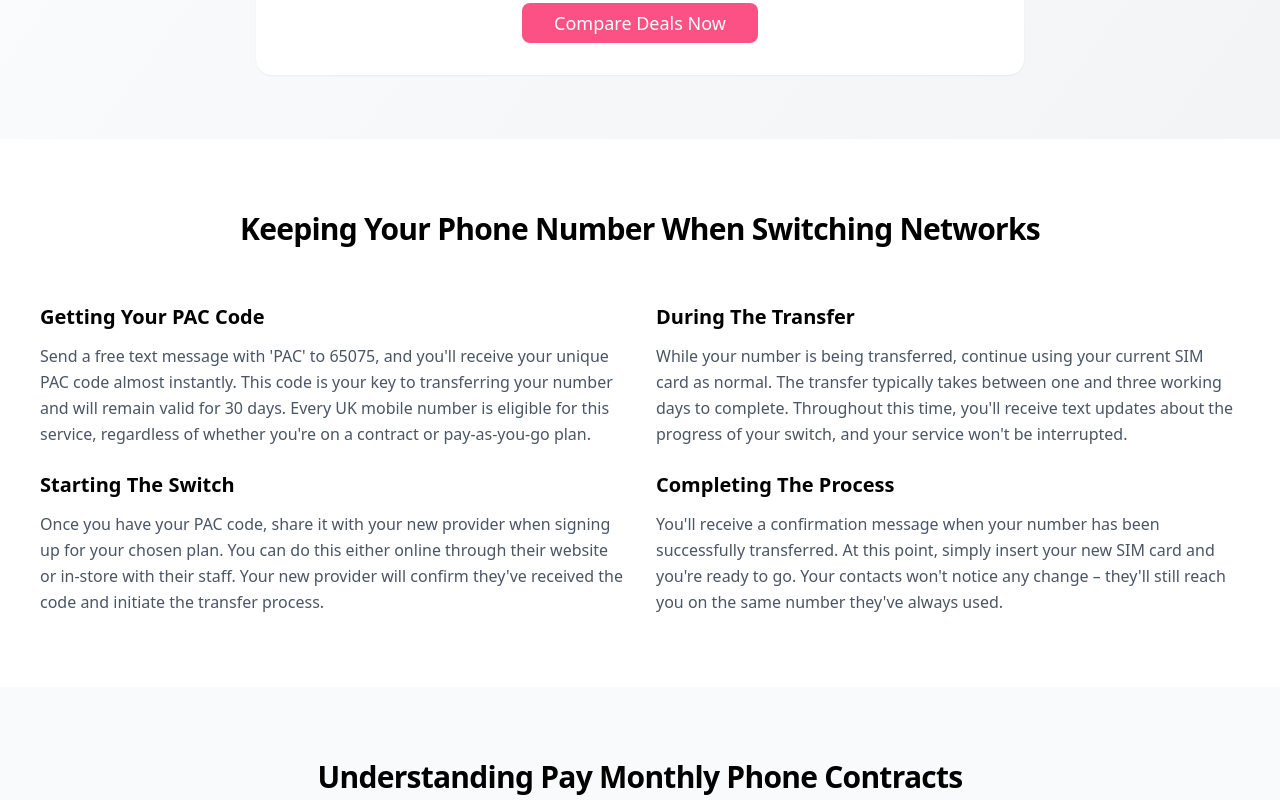
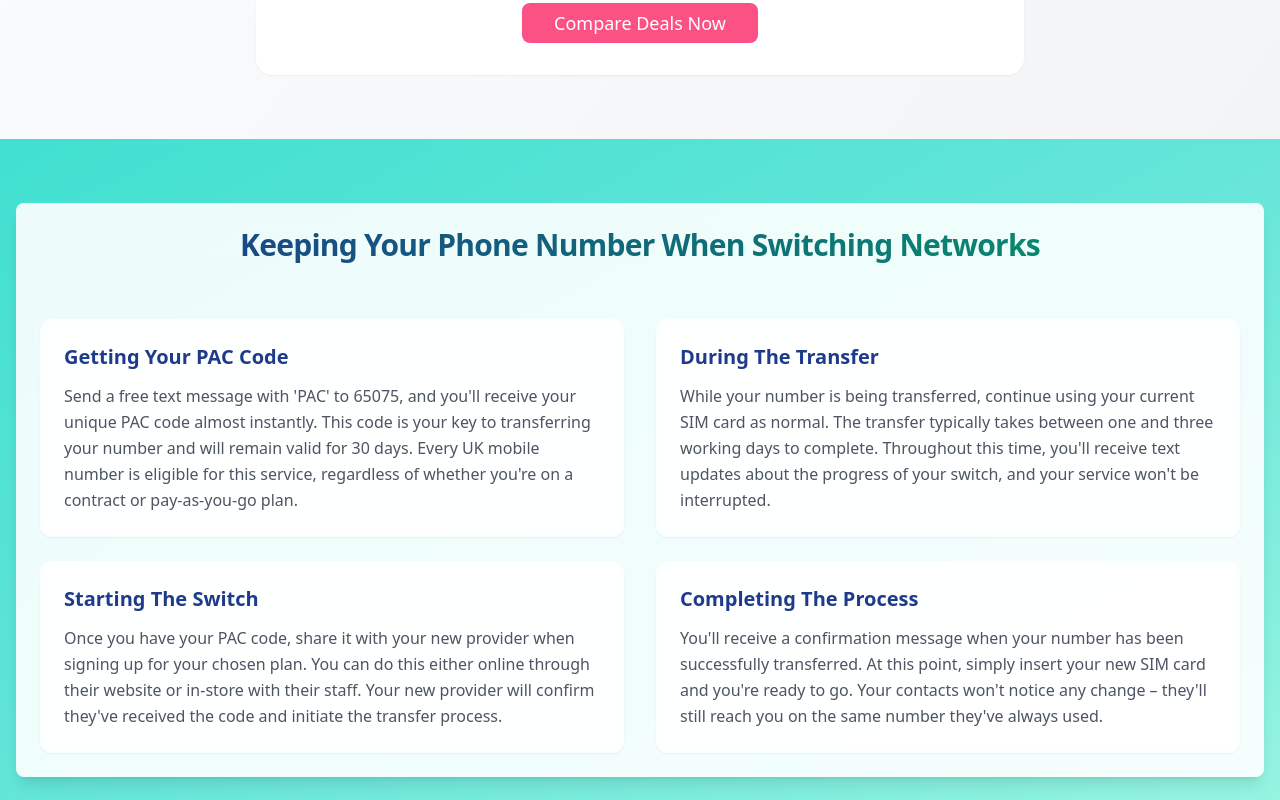
Before and after one commit to iwanek2009/telecom-tamer, a React (Vite) app: page /mobile in a window 1280 px wide. Shown: the part 4140-4940 px from the top of the page. Built offline with nearby package versions, Linux system fonts and the light colour scheme.

Commit message:
Improve UI for Modern Look
Updated the UI components to enhance their modern appearance, focusing on design elements and user experience.
[skip gpt_engineer]

```diff
--- a/src/components/NumberPortability.tsx
+++ b/src/components/NumberPortability.tsx
@@ -3,27 +3,27 @@ import { Card, CardContent, CardHeader, CardTitle } from "@/components/ui/card";
 
 const NumberPortability = () => {
   return (
-    <section className="w-full py-12 bg-white">
+    <section className="w-full py-16 bg-gradient-to-br from-[#40E0D0] via-[#40E0D0]/80 to-[#98F5E1]">
       <div className="container mx-auto px-4">
-        <Card className="border-none shadow-none">
+        <Card className="backdrop-blur-xl bg-white/90 border-none shadow-lg">
           <CardHeader>
-            <CardTitle className="text-3xl font-bold text-center mb-8">
+            <CardTitle className="text-3xl font-bold text-center mb-8 bg-gradient-to-r from-primary to-secondary bg-clip-text text-transparent">
               Keeping Your Phone Number When Switching Networks
             </CardTitle>
           </CardHeader>
           <CardContent className="space-y-8">
             <div className="grid md:grid-cols-2 gap-8">
               <div className="space-y-6">
-                <div>
-                  <h3 className="text-xl font-semibold mb-3">Getting Your PAC Code</h3>
+                <div className="p-6 rounded-xl bg-white/50 backdrop-blur-sm shadow-sm hover:shadow-md transition-all">
+                  <h3 className="text-xl font-semibold mb-3 text-primary">Getting Your PAC Code</h3>
                   <p className="text-gray-600 leading-relaxed">
                     Send a free text message with 'PAC' to 65075, and you'll receive your unique PAC code almost instantly.
                     This code is your key to transferring your number and will remain valid for 30 days. Every UK mobile number
                     is eligible for this service, regardless of whether you're on a contract or pay-as-you-go plan.
                   </p>
                 </div>
-                <div>
-                  <h3 className="text-xl font-semibold mb-3">Starting The Switch</h3>
+                <div className="p-6 rounded-xl bg-white/50 backdrop-blur-sm shadow-sm hover:shadow-md transition-all">
+                  <h3 className="text-xl font-semibold mb-3 text-primary">Starting The Switch</h3>
                   <p className="text-gray-600 leading-relaxed">
                     Once you have your PAC code, share it with your new provider when signing up for your chosen plan.
                     You can do this either online through their website or in-store with their staff. Your new provider
@@ -32,16 +32,16 @@ const NumberPortability = () => {
                 </div>
               </div>
               <div className="space-y-6">
-                <div>
-                  <h3 className="text-xl font-semibold mb-3">During The Transfer</h3>
+                <div className="p-6 rounded-xl bg-white/50 backdrop-blur-sm shadow-sm hover:shadow-md transition-all">
+                  <h3 className="text-xl font-semibold mb-3 text-primary">During The Transfer</h3>
                   <p className="text-gray-600 leading-relaxed">
                     While your number is being transferred, continue using your current SIM card as normal. The transfer
                     typically takes between one and three working days to complete. Throughout this time, you'll receive
                     text updates about the progress of your switch, and your service won't be interrupted.
                   </p>
                 </div>
-                <div>
-                  <h3 className="text-xl font-semibold mb-3">Completing The Process</h3>
+                <div className="p-6 rounded-xl bg-white/50 backdrop-blur-sm shadow-sm hover:shadow-md transition-all">
+                  <h3 className="text-xl font-semibold mb-3 text-primary">Completing The Process</h3>
                   <p className="text-gray-600 leading-relaxed">
                     You'll receive a confirmation message when your number has been successfully transferred. At this point,
                     simply insert your new SIM card and you're ready to go. Your contacts won't notice any change – they'll
```
